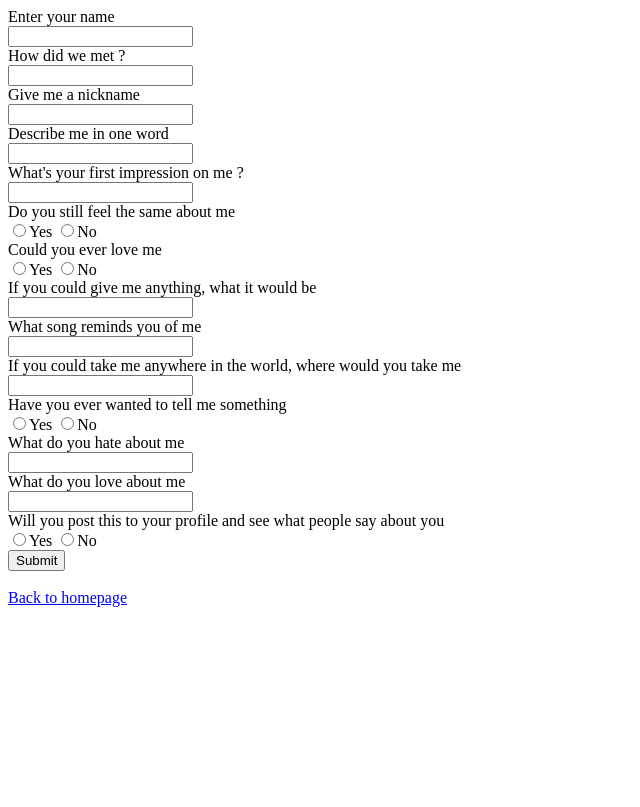
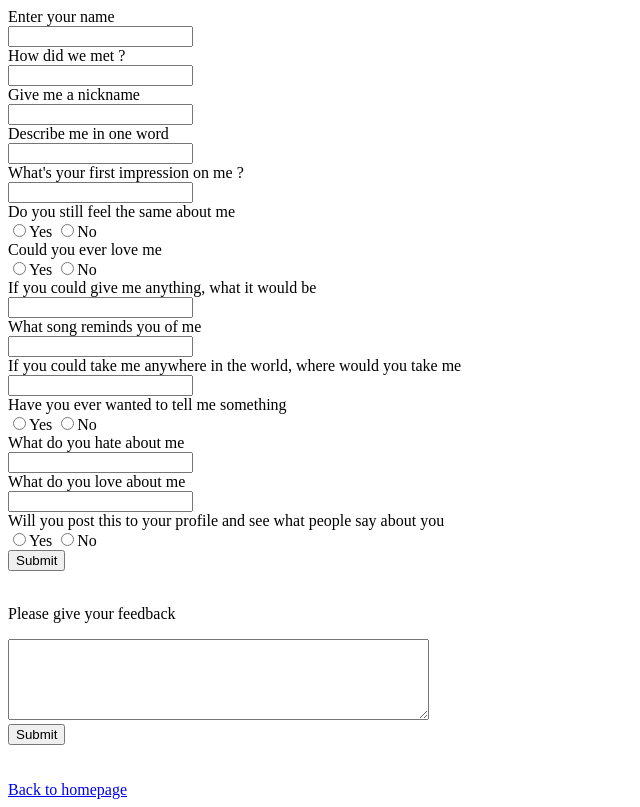
Before and after one commit to SameerPSPK/SameerKalyan.github.io, a plain HTML site: page challenge.html in a window 1280 px wide. Shown: the whole page, without its empty margins (0-640 px from the left). Drawn offline with Linux system fonts and the light colour scheme.

Commit message:
feedback added

```diff
--- a/challenge.html
+++ b/challenge.html
@@ -55,6 +55,15 @@
 
         <input type="submit">
         <br> <br>
+
+        <form action="">
+            <p>Please give your feedback</p>
+            <textarea name="" id="" cols="50" rows="5"></textarea>
+            <br>
+            <input type="submit">
+        </form>
+
+        <br><br>
         <a href="index.html">Back to homepage</a>
     </form>
 </body>
```
